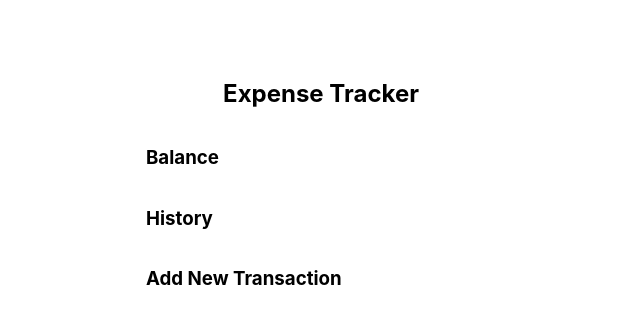
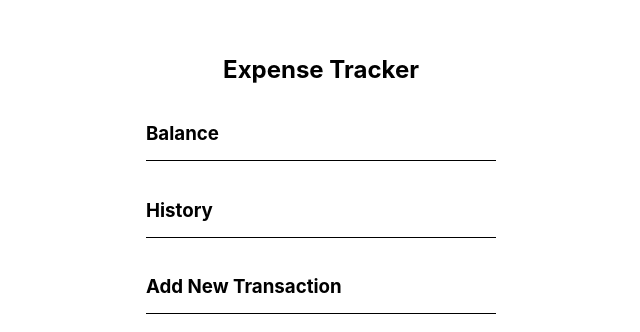
Before and after one commit to juniorleota/react-expense-tracker, a React (Create React App) app: page / in a window 1280 px wide. Shown: the part 216-548 px from the top of the page, without its empty margins (319-959 px from the left). Built offline with nearby package versions, Linux system fonts and the light colour scheme.

Commit message:
Add underline for relevant subheader

```diff
--- a/src/App.css
+++ b/src/App.css
@@ -29,3 +29,8 @@
   align-content: center;
   width: 350px;
 }
+
+.subheader.underlined {
+  border-bottom: 1px solid black;
+  padding-bottom: 15px;
+}
--- a/src/common/SubHeader.js
+++ b/src/common/SubHeader.js
@@ -6,8 +6,12 @@ class SubHeader extends Component {
   }
 
   render() {
+    let classNames = "subheader";
+    if (this.props.underline) {
+      classNames += " underlined"
+    }
     return (
-        <h3>
+        <h3 className={classNames}>
           {this.props.value}
         </h3>
     );
--- a/src/components/AddTx.js
+++ b/src/components/AddTx.js
@@ -5,7 +5,7 @@ class AddTx extends Component {
   render() {
     return (
         <div>
-          <SubHeader value={"Add New Transaction"}/>
+          <SubHeader value={"Add New Transaction"} underline={true}/>
         </div>
     );
   }
--- a/src/components/Balance.js
+++ b/src/components/Balance.js
@@ -5,7 +5,7 @@ class Balance extends Component {
   render() {
     return (
         <div>
-         <SubHeader value={"Balance"}/>
+         <SubHeader value={"Balance"} underline={true}/>
         </div>
     );
   }
--- a/src/components/TxHistory.js
+++ b/src/components/TxHistory.js
@@ -5,7 +5,7 @@ class TxHistory extends Component {
   render() {
     return (
         <div>
-          <SubHeader value={"History"}/>
+          <SubHeader value={"History"} underline={true}/>
         </div>
     );
   }
```
